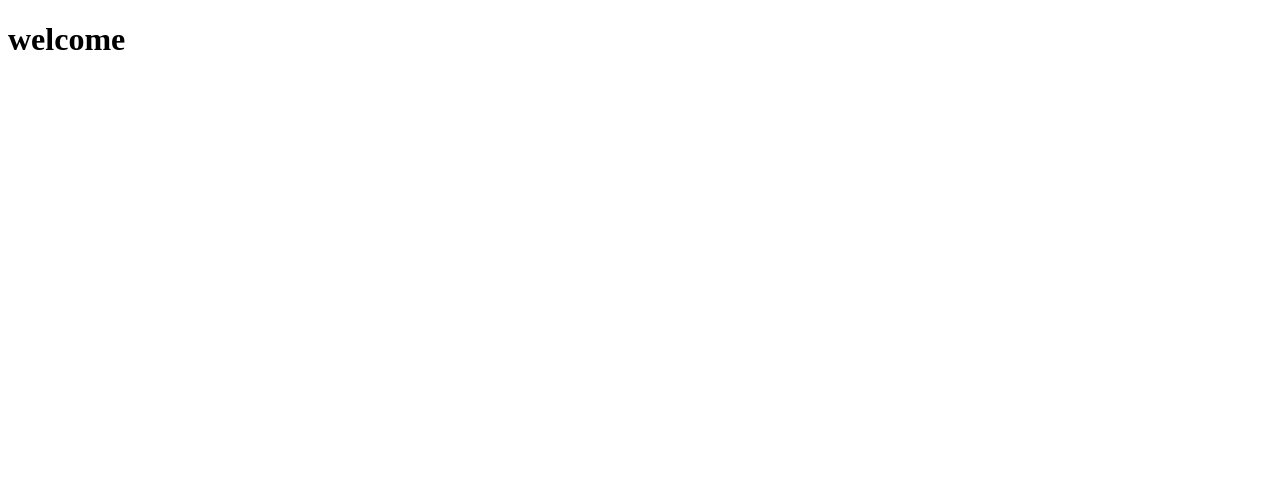
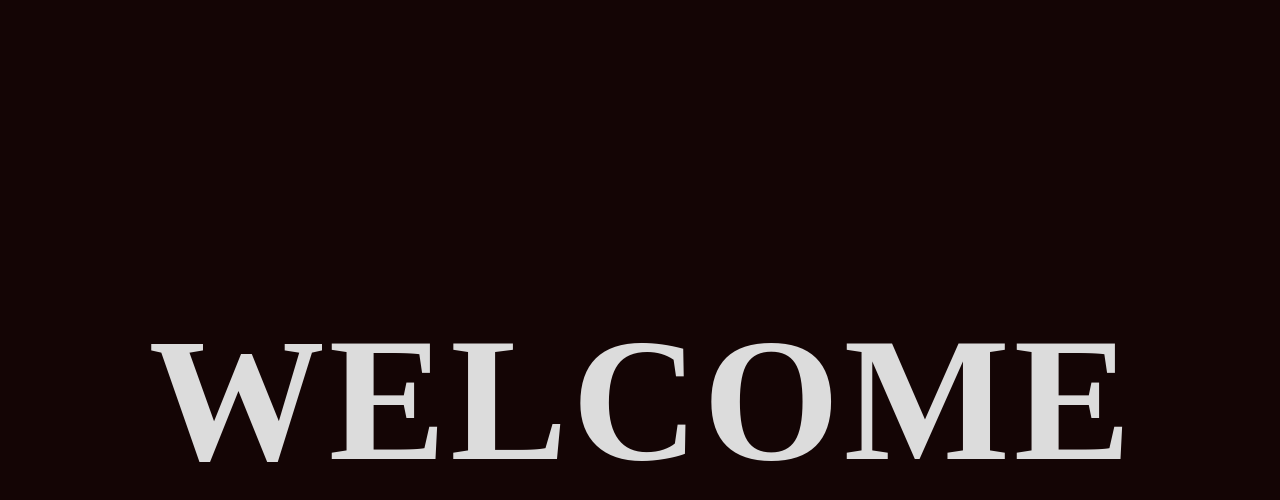
Before and after one commit to ChibgatullahMinhaz/Creative-Coder-Hub, a plain HTML site: page jumpingLatterAnim/index.html in a window 1280 px wide. Drawn offline with Linux system fonts and the light colour scheme.

Commit message:
jumpping latter animation

```diff
--- a/jumpingLatterAnim/index.html
+++ b/jumpingLatterAnim/index.html
@@ -3,9 +3,19 @@
 <head>
     <meta charset="UTF-8">
     <meta name="viewport" content="width=device-width, initial-scale=1.0">
+    <link rel="stylesheet" href="style.css">
     <title>jumping latter animation</title>
 </head>
 <body>
-    <h1>welcome</h1>
+    <div class="container">
+        <span>W</span>
+        <span>E</span>
+        <span>L</span>
+        <span>C</span>
+        <span>O</span>
+        <span>M</span>
+        <span>E</span>
+    </div>
+    <script src="index.js"></script>
 </body>
 </html>
--- a/jumpingLatterAnim/index.js
+++ b/jumpingLatterAnim/index.js
@@ -0,0 +1,12 @@
+const container = document.querySelectorAll("span");
+console.log(container);
+
+
+
+container.forEach(
+    (letter) =>{
+        letter.addEventListener('click', ()=>{
+            letter.classList.toggle('active')
+        })
+    }
+)
--- a/jumpingLatterAnim/style.css
+++ b/jumpingLatterAnim/style.css
@@ -0,0 +1,39 @@
+*{
+    margin: 0;
+    padding: 0;
+    box-sizing: border-box;
+    font-family: fantasy serif;
+}
+body{
+    display: flex;
+    text-align: center;
+    justify-content: center;
+    align-items: center;
+    height: 100vh;
+    background: #140505;
+}
+
+.container{
+    color:gainsboro ;
+    font-size: bolder;
+    cursor: pointer;
+}
+span{
+    font-size: 11rem;
+    font-weight: bolder;
+    line-height: 1;
+    display: inline-block;
+    cursor: pointer;
+}
+span.active{
+    animation: jump 2s ease-in-out;
+}
+@keyframes jump {
+     0%{
+        transform: translate(0,0) rotate(180deg);
+     }
+     100%{
+        transform: scale(2.5) translate(0, -180px);
+     }
+
+}
```
Also changed, not shown: 2 other files.
